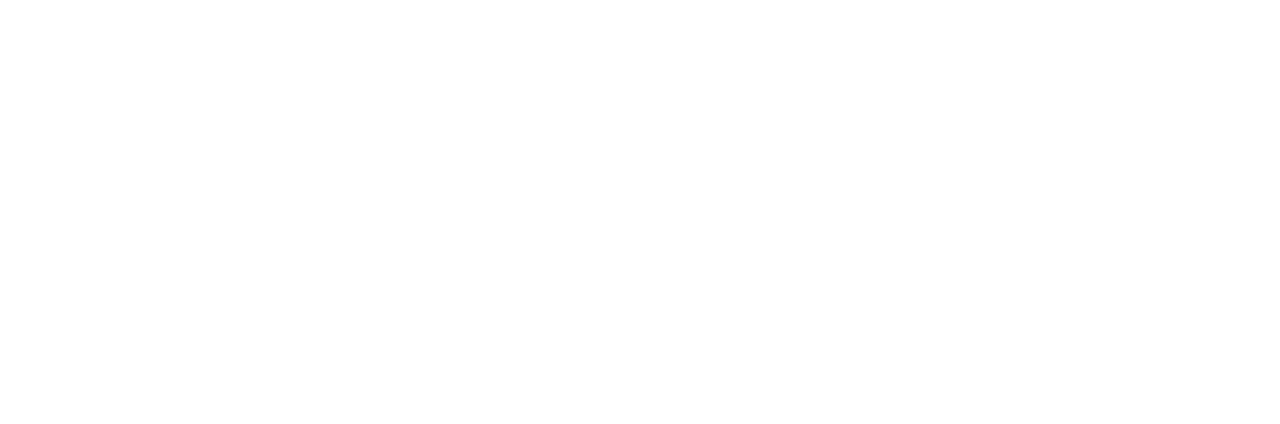
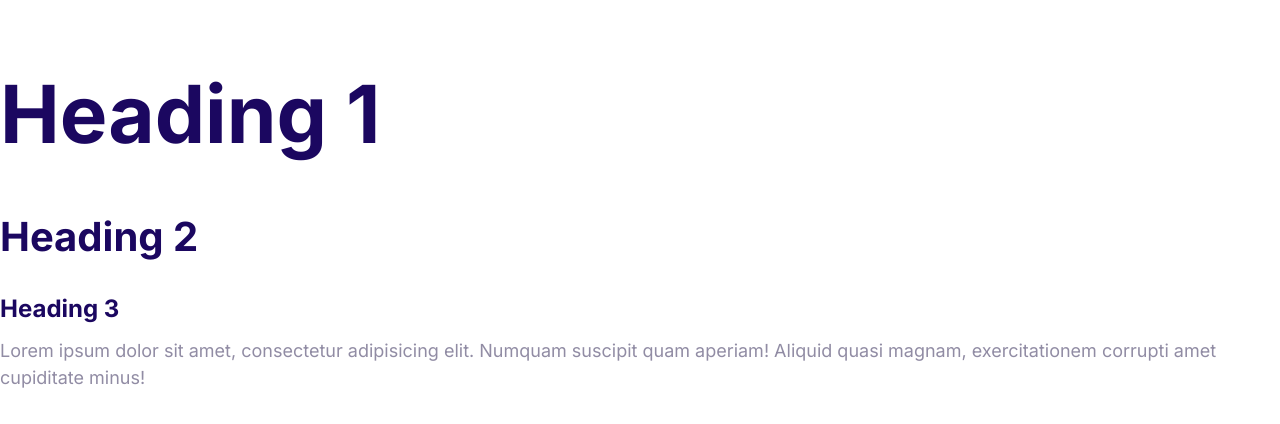
Before and after one commit to ltrokoz/html5_css3, a website: page index.html in a window 1280 px wide. Drawn offline with Linux system fonts and the light colour scheme.

Commit message:
Define the styles for the fonts.

```diff
--- a/css/style.css
+++ b/css/style.css
@@ -5,3 +5,49 @@
   --color-headings: #1b0760;
   --color-body: #918ca4;
 }
+
+html {
+  font-size: 62.5%;
+}
+
+body {
+  font-family: Inter, Arial, Arial, Helvetica, sans-serif;
+  font-size: 2.4rem;
+  line-height: 1.5;
+  color: var(--color-body);
+}
+
+h1,
+h2,
+h3 {
+  color: var(--color-headings);
+  margin-bottom: 1rem;
+}
+
+h1 {
+  font-size: 7rem;
+}
+h2 {
+  font-size: 4rem;
+}
+h3 {
+  font-size: 3rem;
+}
+p {
+  margin-top: 0;
+}
+
+@media screen and (min-width: 1024px) {
+  body {
+    font-size: 1.8rem;
+  }
+  h1 {
+    font-size: 8rem;
+  }
+  h2 {
+    font-size: 4rem;
+  }
+  h3 {
+    font-size: 2.4rem;
+  }
+}
--- a/index.html
+++ b/index.html
@@ -5,10 +5,17 @@
     <meta http-equiv="X-UA-Compatible" content="IE=edge">
     <meta name="viewport" content="width=device-width, initial-scale=1.0">
     <title>Document</title>
+    <link
+    href="https://fonts.googleapis.com/css2?family=Inter:wght@400;700&display=swap"
+    rel="stylesheet"
+  />
     <link rel="stylesheet" href="css/normalize.css">
     <link rel="stylesheet" href="css/style.css">
 </head>
 <body>
-
+ <h1>Heading 1</h1>
+ <h2>Heading 2</h2>
+ <h3>Heading 3</h3>
+ <p>Lorem ipsum dolor sit amet, consectetur adipisicing elit. Numquam suscipit quam aperiam! Aliquid quasi magnam, exercitationem corrupti amet cupiditate minus!</p>
 </body>
 </html>
```
